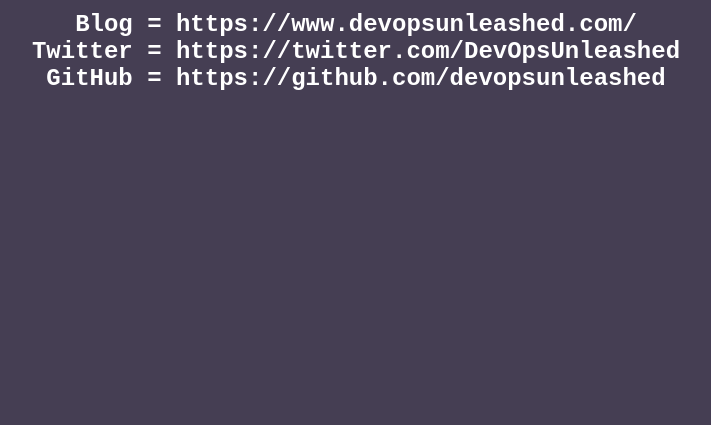
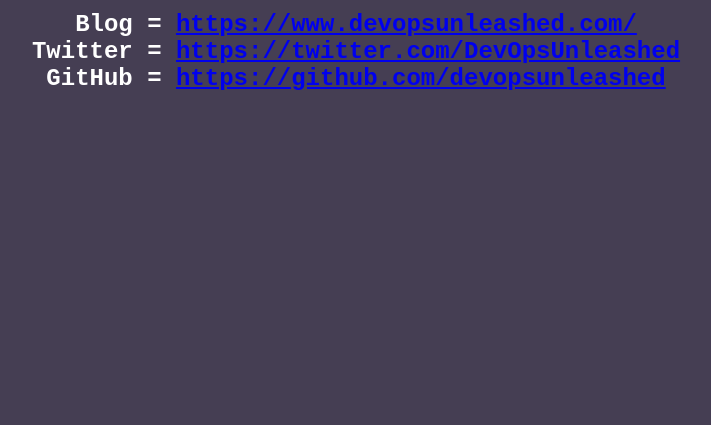
Before and after one commit to todaysdevops/todaysdevops.github.io, a plain HTML site: page index.html in a window 1280 px wide. Shown: the part 375-800 px from the top of the page, without its empty margins (284-995 px from the left). Drawn offline with Linux system fonts and the light colour scheme.

Commit message:
Changes - Index.html checkin

```diff
--- a/index.html
+++ b/index.html
@@ -17,6 +17,8 @@
 
 <div align="center" class="auto-style1" style="height: auto; position: relative; width: auto; top: 40%; bottom: 40%;">
 	<span class="auto-style3">DevOpsUnleashed<br></span><br>Blog =
-	https://www.devopsunleashed.com/<br>Twitter =
-	https://twitter.com/DevOpsUnleashed<br>GitHub =
-	https://github.com/devopsunleashed</div>
+	<a href="https://www.devopsunleashed.com/">https://www.devopsunleashed.com/</a><br>
+	Twitter = <a href="https://twitter.com/DevOpsUnleashed">
+	https://twitter.com/DevOpsUnleashed</a><br>GitHub =
+	<a href="https://github.com/devopsunleashed">
+	https://github.com/devopsunleashed</a></div>
```
